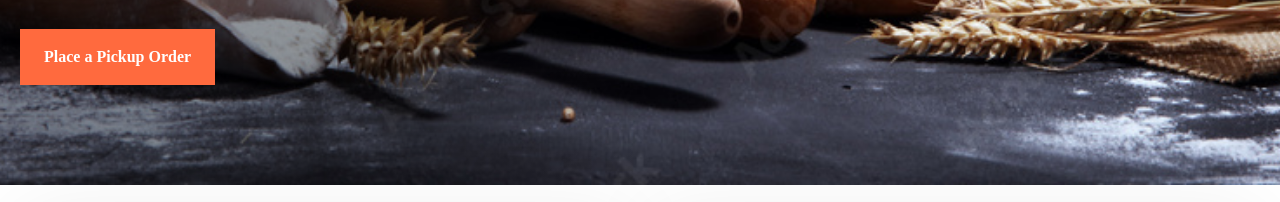
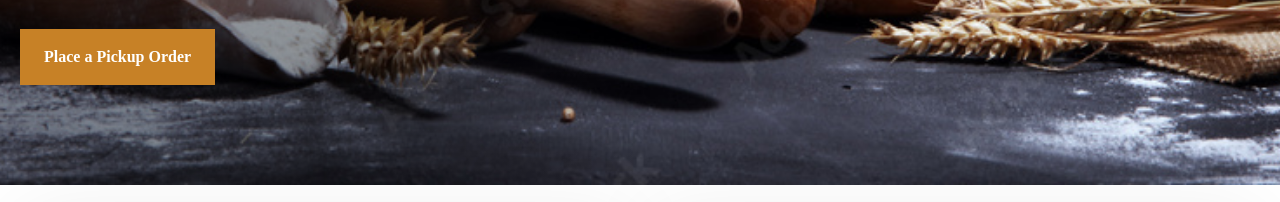
Before and after one commit to CLGolden/BestBakery, a plain HTML site: page index.html in a window 1280 px wide. Shown: the part 553-755 px from the top of the page. Drawn offline with Linux system fonts and the light colour scheme.

Commit message:
Chnage colors

```diff
--- a/core-styles.css
+++ b/core-styles.css
@@ -1,9 +1,9 @@
 :root {
     /* Add these styles to your global stylesheet, which is used across all site pages. You only need to do this once. All elements in the library derive their variables and base styles from this central sheet, simplifying site-wide edits. For instance, if you want to modify how your h2's appear across the site, you just update it once in the global styles, and the changes apply everywhere. */
-    --primary: #ff6a3e;
-    --primaryLight: #ffba43;
-    --secondary: #ffba43;
-    --secondaryLight: #ffba43;
+    --primary: #c78126;
+    --primaryLight: #c09f74;
+    --secondary: #D49E8D;
+    --secondaryLight: #d49d8da4;
     --headerColor: #1a1a1a;
     --bodyTextColor: #4e4b66;
     --bodyTextColorWhite: #fafbfc;
@@ -21,10 +21,13 @@ body {
     padding: 0;
 }
 
-*, *:before, *:after {
+*,
+*:before,
+*:after {
     /* prevents padding from affecting height and width */
     box-sizing: border-box;
 }
+
 .cs-topper {
     font-size: var(--topperFontSize);
     line-height: 1.2em;
```
Also changed, not shown: styles.css (+100 -0 lines).
